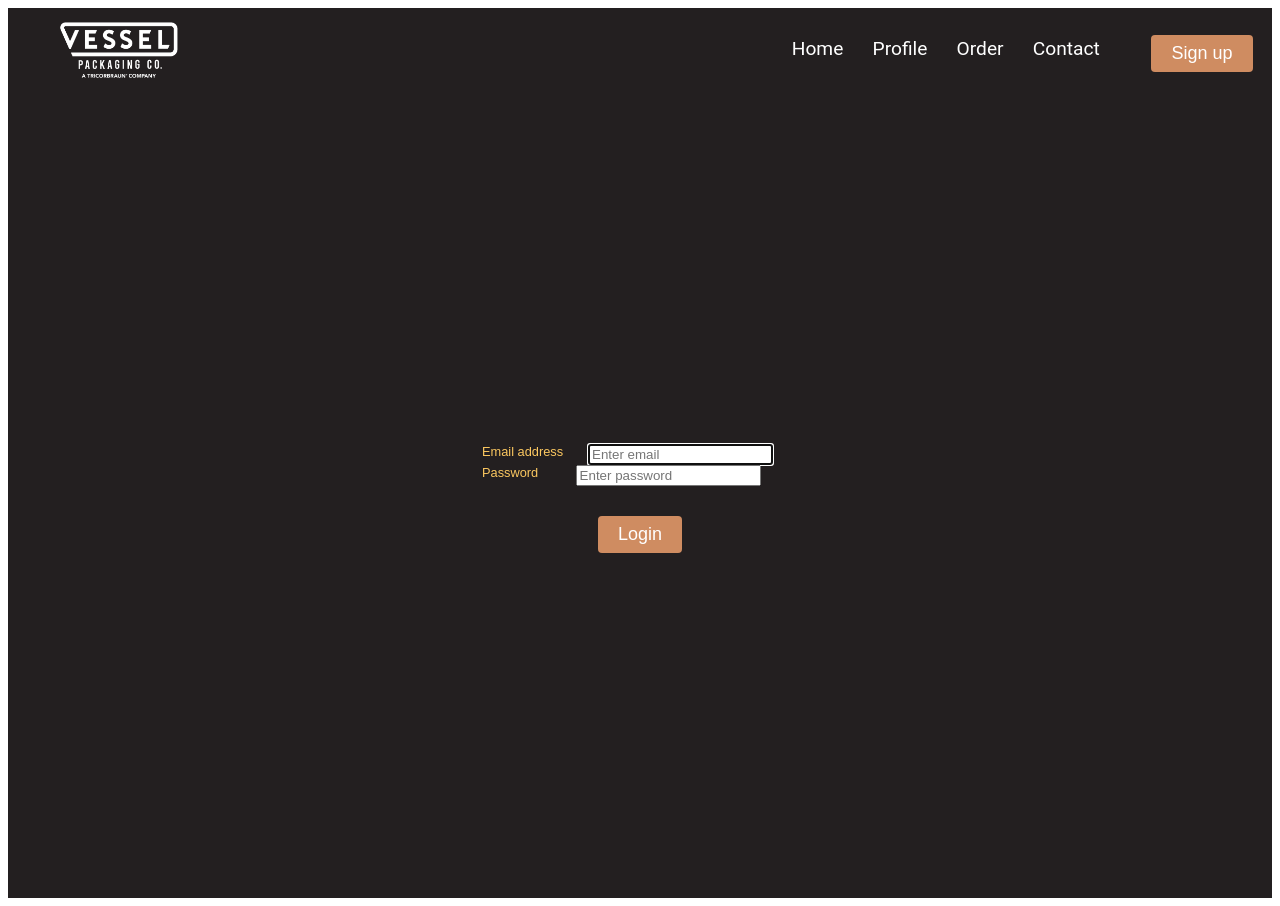
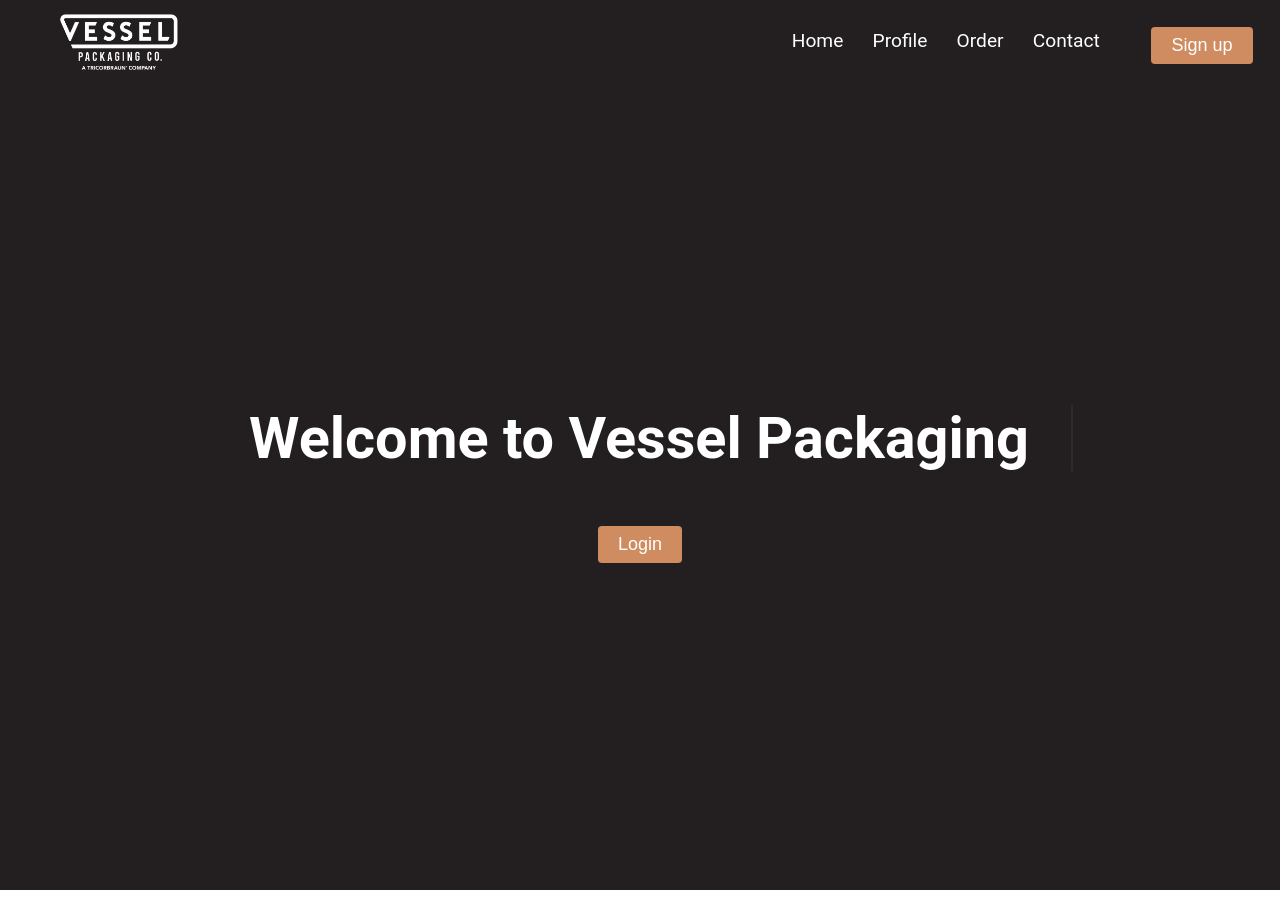
Before and after one commit to RhysWood/Vessel-Concept, a React (Create React App) app in the folder react-front-end/: page / in a window 1280 px wide. Built offline with nearby package versions, Linux system fonts and the light colour scheme.

Commit message:
fix css on welcome page

```diff
--- a/react-front-end/src/App.jsx
+++ b/react-front-end/src/App.jsx
@@ -2,7 +2,7 @@
 import { BrowserRouter, Route, Routes } from "react-router-dom";
 import "./App.css";
 import Navbar from "./components/Navbar"
-
+import Home from "./components/Home";
 import Login from "./components/Login";
 
 function App() {
@@ -11,7 +11,8 @@
     <Navbar />
       <BrowserRouter>
         <Routes>
-          <Route path="/" element={<Login />} />
+          <Route path="/" element={<Home />} />
+          <Route path="/login" element={<Login />} />
         </Routes>
       </BrowserRouter>
     </>
--- /dev/null
+++ b/react-front-end/src/components/Home.jsx
@@ -0,0 +1,16 @@
+import React from "react";
+import Button from "./Button";
+import '../styles/Home.scss';
+
+export default function Home() {
+    return(
+        <div className="parent">
+            <div classname="welcome">
+                <h1>
+                <p class="line-1 anim-typewriter">Welcome to Vessel Packaging</p>
+                </h1>
+                <Button>Login</Button>
+            </div>
+        </div>
+    )
+}
--- /dev/null
+++ b/react-front-end/src/styles/Home.scss
@@ -0,0 +1,36 @@
+.parent {
+    background: #231f20;
+    color: #fff;
+    font-family: Roboto, sans-serif;
+    display: flex;
+    align-items: center;
+    Justify-content: center;
+    width: auto;
+}
+
+.line-1{
+    position: relative;
+    top: 50%;
+    width: 12em;
+    margin: 0 auto;
+    border-right: 2px solid rgba(255,255,255,.75);
+    font-size: 180%;
+    text-align: center;
+    white-space: nowrap;
+    overflow: hidden;
+    transform: translateY(-50%);
+}
+
+/* Animation */
+.anim-typewriter{
+  animation: typewriter 4s steps(27) 1s 1 normal both,
+             blinkTextCursor 500ms steps(27) infinite normal;
+}
+@keyframes typewriter{
+  from{width: 0;}
+  to{width: 15em;}
+}
+@keyframes blinkTextCursor{
+  from{border-right-color: rgba(255,255,255,.75);}
+  to{border-right-color: transparent;}
+}
--- a/react-front-end/src/styles/Navbar.css
+++ b/react-front-end/src/styles/Navbar.css
@@ -1,3 +1,7 @@
+Body {
+    margin:0%;
+}
+
 .NavbarItems {
     background: #231f20;
     height: 90px;
```
